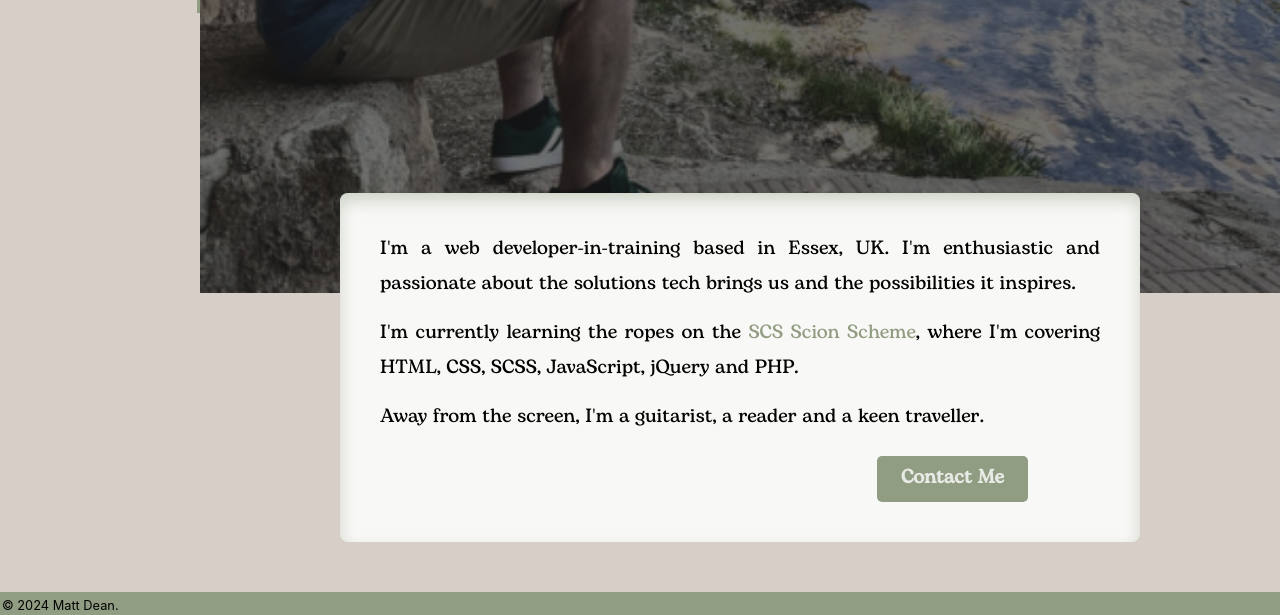
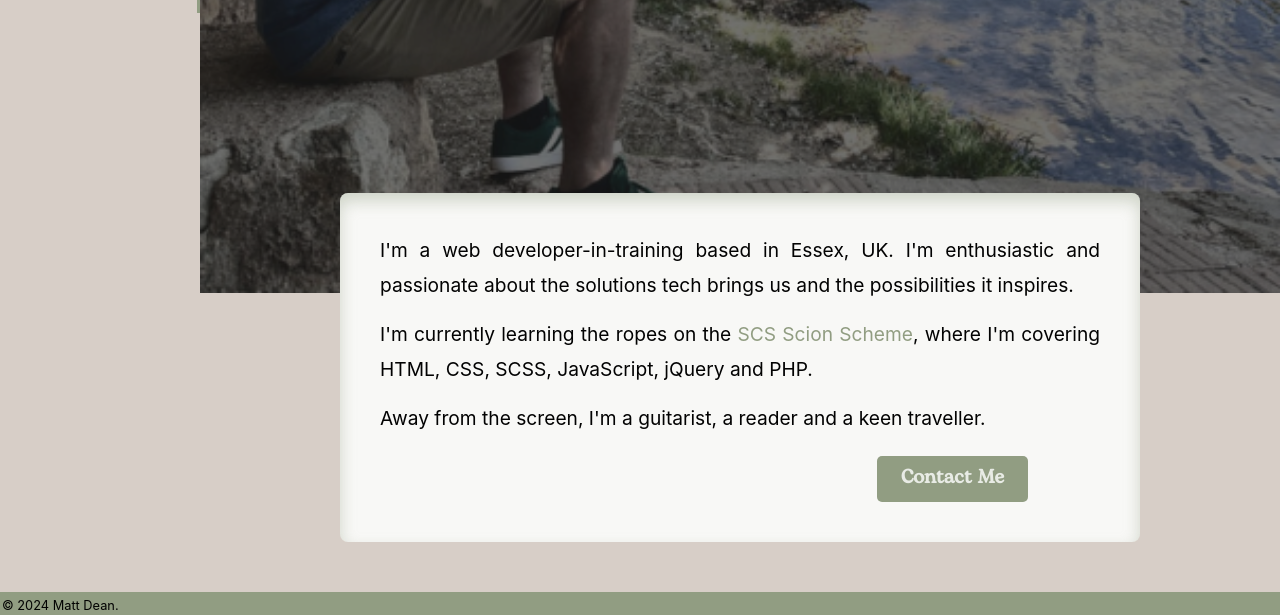
Before and after one commit to MattJDean/Netmatters-Portfolio, a PHP site: page /about-me.html in a window 1280 px wide. Shown: the part 787-1402 px from the top of the page. Run offline with PHP 8.4, Linux system fonts and the light colour scheme; some libraries are stand-ins or nearby versions; some web fonts are replaced.

Commit message:
1700 07/09/24

```diff
--- a/scss/components/_burger.scss
+++ b/scss/components/_burger.scss
@@ -69,28 +69,15 @@
       }
     }
 
-    //Hidden Burger Menu Styling
-    .burger__hidden {
-      position: fixed;
-      top: 0;
-      bottom: 0;
-      left: 0;
-      right: 0;
-      background-color: #e2e2d9;
-      height: 100%;
-      z-index: 100;
-      transition: opacity 0.3s ease, visibility 0.3s ease;
-      opacity: 0;
-      visibility: hidden;
+   .burger__hidden {
 
-      &.showNav {
-          opacity: 1;
-          visibility: visible;
-      }
+     bottom: -100%;
+     transition: bottom 0.3s ease;
 
-    }
+     &.slide-in {
+       bottom: 0;
+   }
   }
-
     //Burger Menu Links
     .burger__links {
       list-style: none;
@@ -310,3 +297,5 @@
     @include respond-to(md) {
         display: none;
     }
+
+  }
--- a/scss/pages/_about.scss
+++ b/scss/pages/_about.scss
@@ -39,8 +39,8 @@ body {
 .about__headline {
     position: absolute;
     width: 90%;
-    bottom: 20px;
-    right: 20px;
+    bottom: 60%;
+    right: 25px;
     text-align: right;
     font-family: $hero-font;
     color: $secondary-text-color;
@@ -51,11 +51,11 @@ body {
     }
 
     .headline__h1 {
-        font-size: clamp(1.5rem, 6vw, 2rem);
+        font-size: 2.5rem;
     }
 
     .headline__h2 {
-        font-size: clamp(2rem, 7vw, 3rem);
+        font-size: 4.5rem;
         margin-top: 10px;
     }
 
@@ -66,7 +66,28 @@ body {
         .headline__h1 {
             font-size: 3.5rem;
         }
+.about__headline {
+  position: absolute;
+  width: 90%;
+  transform: translate(25px, 60%); // Move 25px from the right and 60% from the top
+  text-align: right;
+  font-family: $hero-font;
+  color: $secondary-text-color;
+  text-shadow: 2px 2px 4px rgba(0,0,0,0.5);
 
+  .headline__h1, .headline__h2 {
+    margin: 0;
+  }
+
+  .headline__h1 {
+    font-size: 2.5rem;
+  }
+
+  .headline__h2 {
+    font-size: 4.5rem;
+    margin-top: 10px;
+  }
+}
         .headline__h2 {
             font-size: 4.5rem;
         }
@@ -77,7 +98,7 @@ body {
     width: 90%;
     max-width: 800px;
     margin: -50px auto 50px;
-    padding: 30px;
+    padding: 20px;
     background-color: $background-color-comp-light;
     border-radius: 8px;
     box-shadow: 0 4px 8px rgba(0, 0, 0, 0.4);
@@ -97,7 +118,7 @@ body {
     }
 
     p {
-        font-family: $hero-font;
+        font-family: $base-font-family;
         font-size: clamp(1rem, 2vw, 1.2rem);
         line-height: 1.6;
         text-align: justify;
```
Also changed, not shown: assets/img/1.png (deleted), assets/img/2.png (deleted), assets/img/3.png (deleted), assets/img/gr1.png (deleted), assets/img/gr2.png (deleted), assets/img/gr3.png (deleted), assets/img/tree-web.png (deleted), css/style.css.
